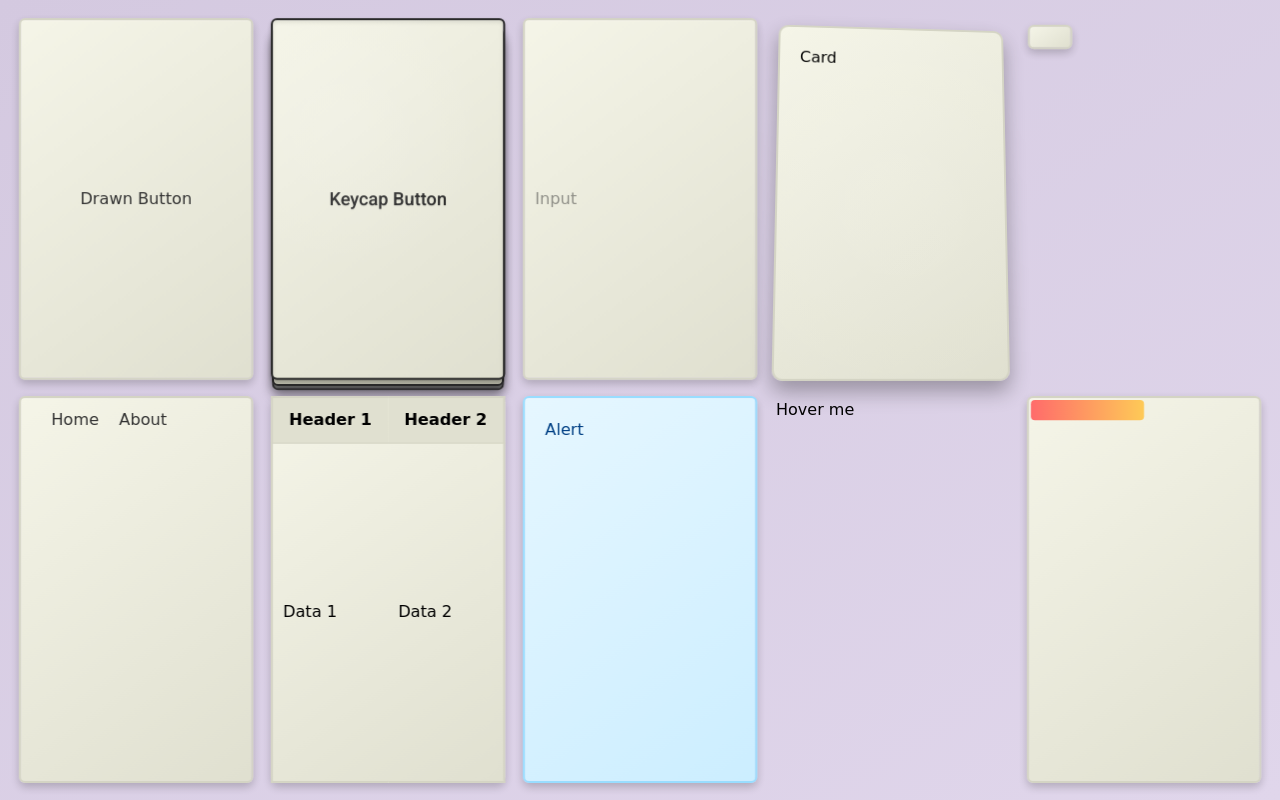
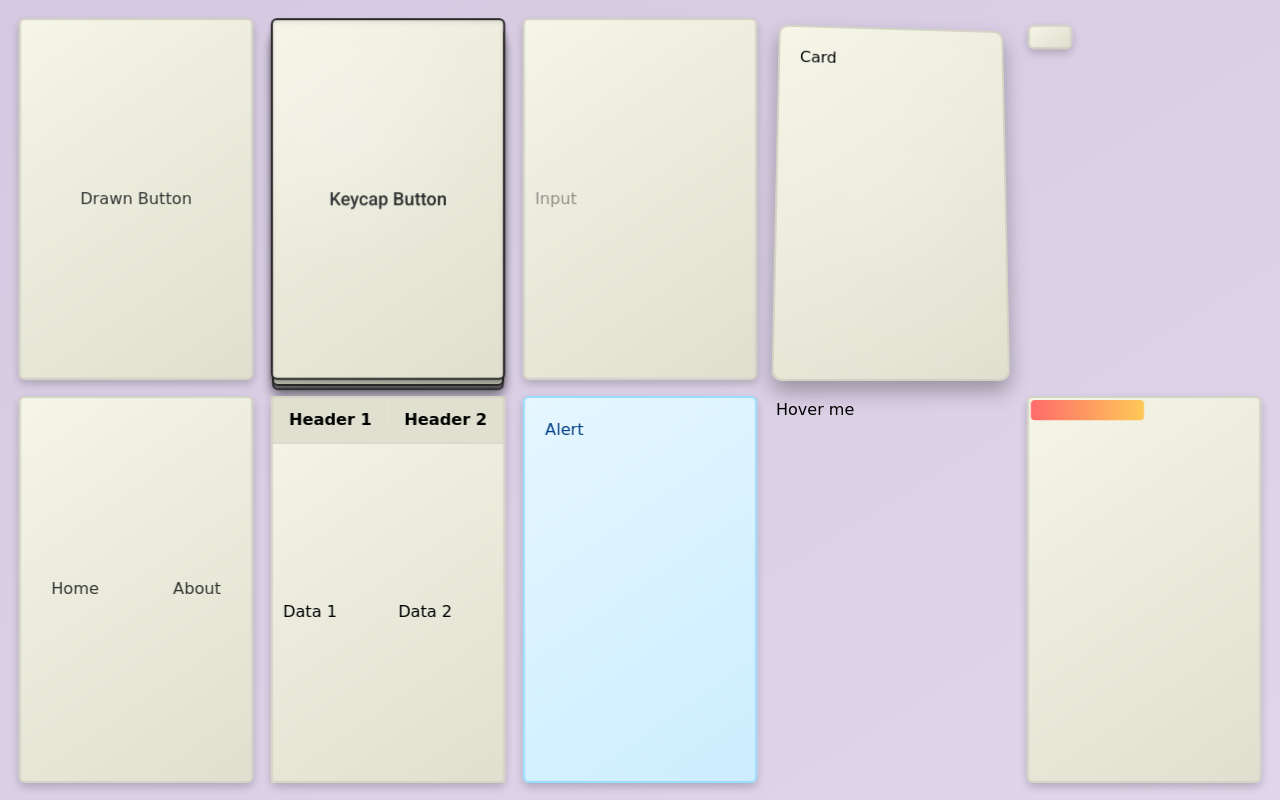
Before and after one commit to Goitseone-Themba/raw3d-ui, a React (Vite) app: page / in a window 1280 px wide. Built offline with nearby package versions, Linux system fonts and the light colour scheme.

Commit message:
feat: add Navbar3D component

```diff
--- a/src/components/Navbar3D.tsx
+++ b/src/components/Navbar3D.tsx
@@ -1,7 +1,12 @@
-// src/components/Navbar3D.tsx
+import React from 'react';
 import styled from 'styled-components';
 
-const Navbar3D = styled.nav`
+interface Navbar3DProps {
+  children: React.ReactNode;
+  className?: string;
+}
+
+const Nav = styled.nav`
   background: linear-gradient(145deg, #f5f5e8, #e0e0d0);
   border: 2px solid #d4d4c4;
   border-radius: 6px;
@@ -10,6 +15,9 @@ const Navbar3D = styled.nav`
   transform: perspective(1000px) translateZ(10px);
   transition: transform 0.3s ease, box-shadow 0.3s ease;
   font-family: 'Comic Sans MS', cursive, sans-serif;
+  display: flex;
+  justify-content: space-between;
+  align-items: center;
 
   a {
     color: #333;
@@ -23,4 +31,6 @@ const Navbar3D = styled.nav`
   }
 `;
 
-export { Navbar3D };
+export const Navbar3D = ({ children, className }: Navbar3DProps) => {
+  return <Nav className={className}>{children}</Nav>;
+};
```
